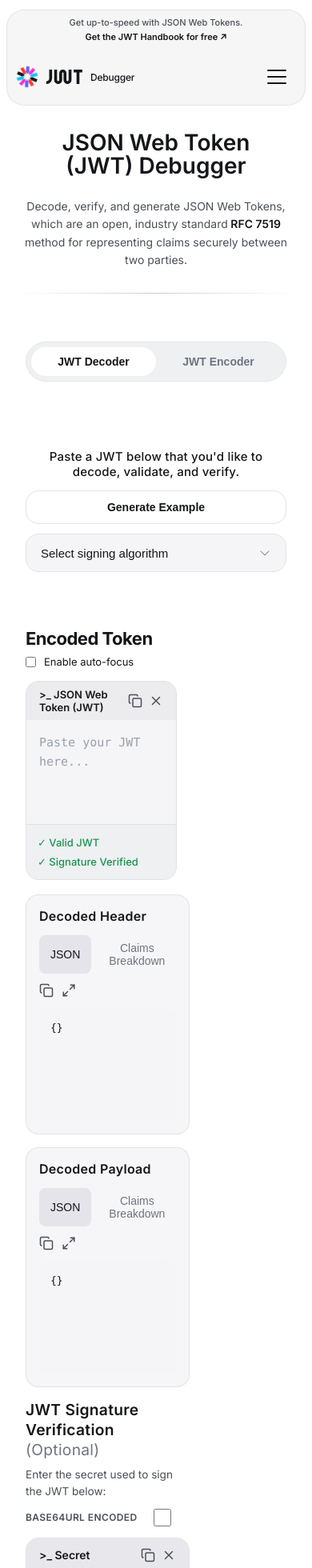
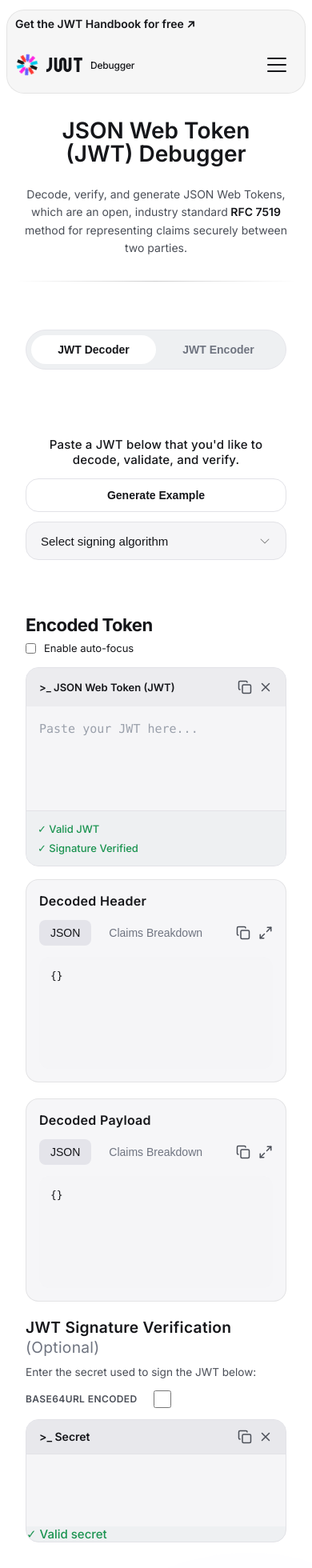
Before and after one commit to sooriyadhev/jwt.io, a React (Vite) app: page / in a window 390 px wide. Shown: the top 1960 px of the page at 80% size. Built offline with nearby package versions, Linux system fonts and the light colour scheme.

Commit message:
nav blur cured

```diff
--- a/src/index.css
+++ b/src/index.css
@@ -29,9 +29,9 @@
   --border-subtle: rgba(255, 255, 255, 0.08);
 
   /* Glass (navbar) */
-  --glass-bg: rgba(255, 255, 255, 0.05);
-  --glass-bg-strong: rgba(255, 255, 255, 0.06);
-  --glass-hover: rgba(255, 255, 255, 0.08);
+  --glass-bg: rgba(255, 255, 255, .82);
+  --glass-bg-strong: rgba(255, 255, 255, .90);
+
 
   /* Text */
   --text-primary: #ffffff;
--- a/src/styles/navbar.css
+++ b/src/styles/navbar.css
@@ -15,8 +15,8 @@
 
     background:var(--glass-bg);
 
-    backdrop-filter:blur(30px);
-    -webkit-backdrop-filter:blur(30px);
+    backdrop-filter:blur(24px) saturate(180%);
+    -webkit-backdrop-filter:blur(30px) saturate(180%);
 
     border:1px solid var(--border-subtle);
 
@@ -356,6 +356,19 @@
 
 }
 
+.announcement-bar span{
+    display:none;
+}
+
+.announcement-bar{
+    justify-content:flex-start;
+    padding:10px 18px;
+}
+
+.announcement-bar a{
+    font-size:14px;
+}
+
 .navbar{
 
     padding:12px 16px;
--- a/src/styles/workspace.css
+++ b/src/styles/workspace.css
@@ -113,43 +113,101 @@
 
 /* ---------------- RESPONSIVE ---------------- */
 
-@media (max-width: 1000px) {
-    .workspace {
-        grid-template-columns: 1fr;
-        gap: 22px;
+/* ---------------- RESPONSIVE ---------------- */
+
+@media (max-width:1000px){
+
+.workspace{
+
+    display:flex;
+    flex-direction:column;
+
+    gap:20px;
+
 }
 
-    .left-panel {
-        grid-column: 1;
+.workspace.decoder-mode,
+.workspace.encoder-mode{
+
+    display:flex;
+    flex-direction:column;
+
 }
 
-    .right-panel {
-        grid-column: 1;
-        grid-template-rows: auto;
-        grid-auto-rows: auto;
-        gap: 16px;
+.left-panel,
+.right-panel,
+.encoder-left,
+.encoder-right{
+
+    width:100%;
+
 }
 
-    .encoder-left {
-        grid-column: 1;
-        grid-row: auto;
+.right-panel{
+
+    display:flex;
+    flex-direction:column;
+
+    gap:20px;
+
 }
 
-    .encoder-right {
-        grid-column: 1;
-        grid-row: auto;
-    }
+.encoder-left,
+.encoder-right{
+
+    display:flex;
+    flex-direction:column;
+
+    gap:20px;
+
 }
 
-@media (max-width: 520px) {
-    .workspace {
-        margin-top: 22px;
-        gap: 18px;
+.right-panel .json-viewer,
+.right-panel .signature-panel,
+.encoder-left .json-viewer,
+.encoder-left .signature-panel,
+.encoder-right .json-viewer{
+
+    width:100%;
+    min-width:0;
+
+    flex:none;
+
 }
 
-    .workspace-links {
-        margin-bottom: 28px;
-        flex-wrap: wrap;
-        text-align: center;
 }
+
+@media (max-width:520px){
+
+.workspace{
+
+    margin-top:20px;
+
+    gap:16px;
+
 }
+
+.left-panel,
+.right-panel,
+.encoder-left,
+.encoder-right{
+
+    width:100%;
+
+}
+
+.workspace-links{
+
+    margin-top:18px;
+
+    margin-bottom:26px;
+
+    flex-wrap:wrap;
+
+    text-align:center;
+
+    gap:8px;
+
+}
+
+}
```
Lines whose indentation alone changed are shown as unchanged.
